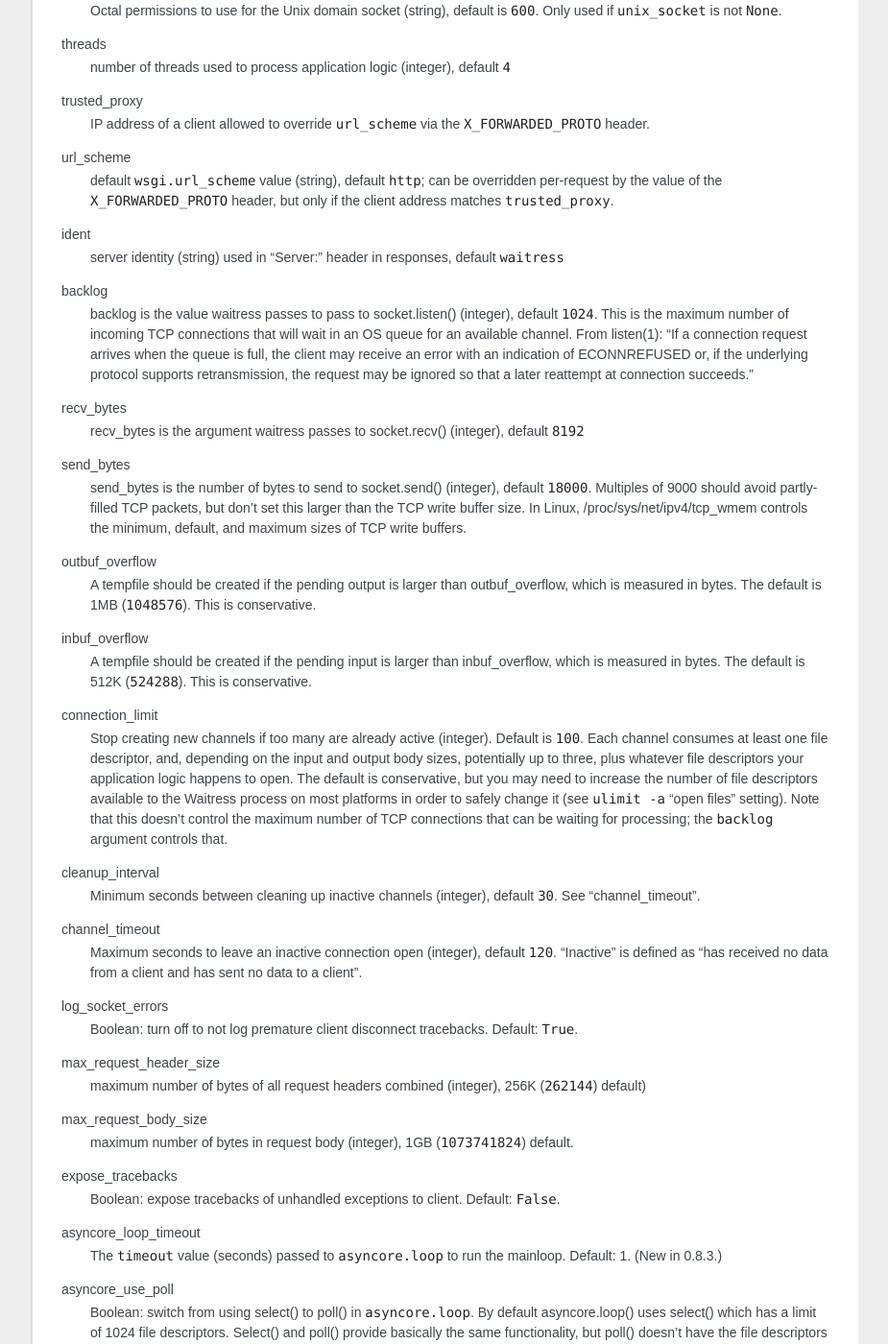
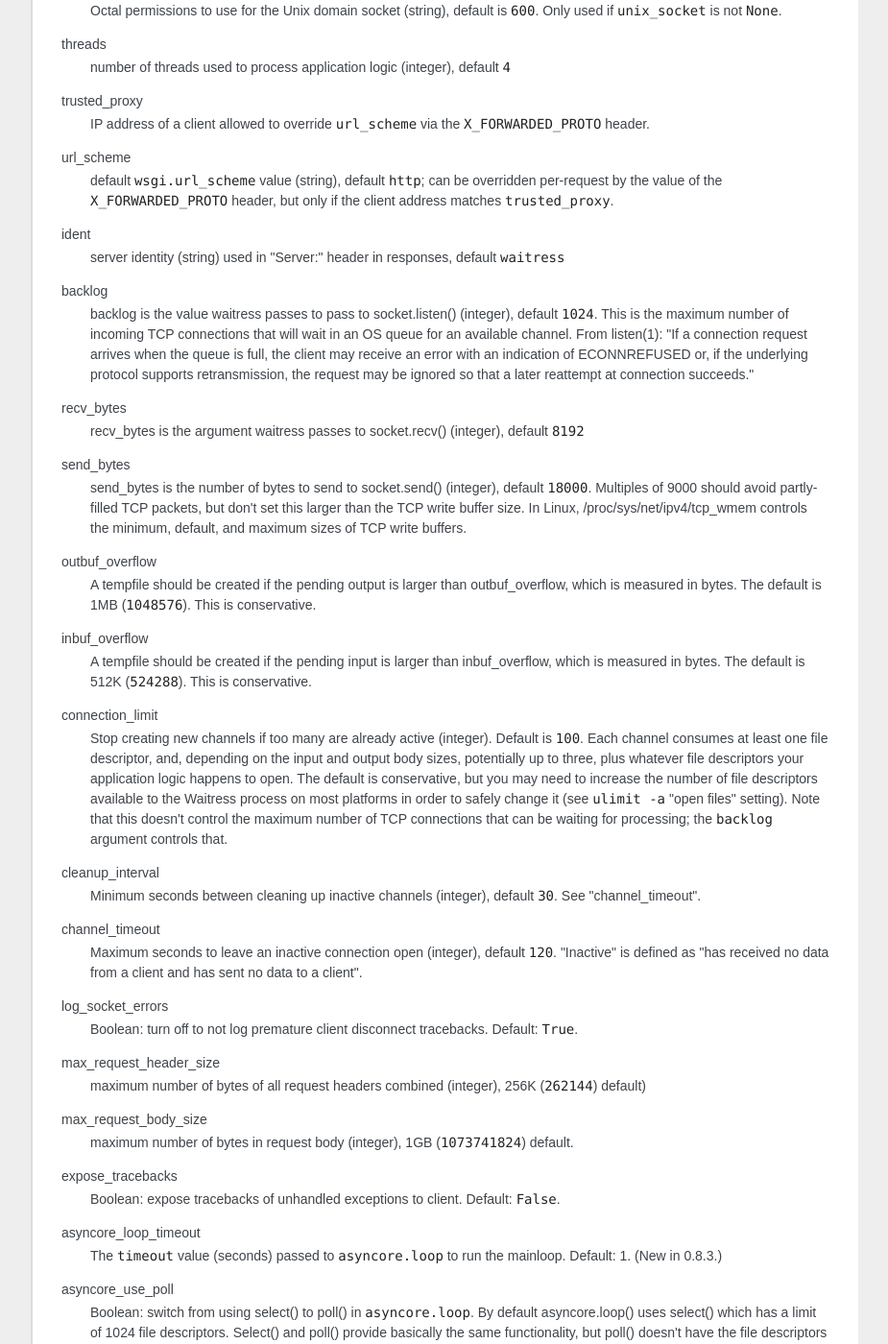
Before and after one commit to Pylons/waitress, a Sphinx documentation site: the page built from docs/arguments.rst, in a window 1280 px wide and 1400 px high, scrolled down 997 px. Shown: the whole window at 96% size, without its empty margins (198-1123 px from the left). Built offline with Sphinx 7.4.7, drawn with Linux system fonts in a browser that asks for light colours; some web fonts are replaced; part of the change alters nothing that is shown; some of the changed text lies outside the part shown.

```diff
--- a/docs/conf.py
+++ b/docs/conf.py
@@ -17,7 +17,6 @@
 # make it absolute, like shown here.
 #sys.path.append(os.path.abspath('some/directory'))
 
-import sys, os
 import datetime
 import pkg_resources
 import pylons_sphinx_themes
@@ -29,7 +28,12 @@ import pylons_sphinx_themes
 # extensions coming with Sphinx (named 'sphinx.ext.*') or your custom ones.
 extensions = [
     'sphinx.ext.autodoc',
-    ]
+    'sphinx.ext.intersphinx',
+]
+
+intersphinx_mapping = {
+    'python': ('https://docs.python.org/3/', None),
+}
 
 # Add any paths that contain templates here, relative to this directory.
 templates_path = ['_templates']
@@ -85,6 +89,9 @@ add_module_names = False
 
 # The name of the Pygments (syntax highlighting) style to use.
 pygments_style = 'sphinx'
+
+# Do not use smart quotes.
+smartquotes = False
 
 
 # Options for HTML output
```
